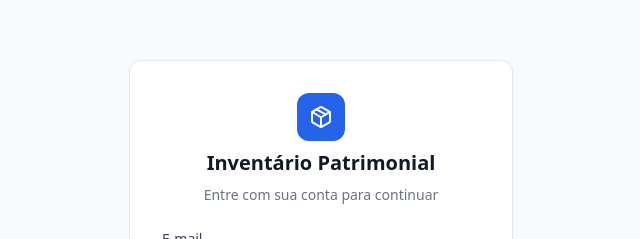
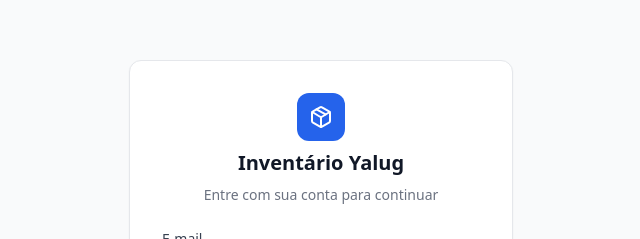
Before and after one commit to yalugagenda-hash/gestaofaxinas, a React (Vite) app: page /login in a window 1280 px wide. Shown: the part 143-382 px from the top of the page, without its empty margins (319-959 px from the left). Built offline with nearby package versions, Linux system fonts and the light colour scheme; no server answers.

Commit message:
Update Login.tsx

```diff
--- a/src/pages/Login.tsx
+++ b/src/pages/Login.tsx
@@ -28,7 +28,7 @@
           <div className="rounded-xl bg-brand-600 p-3 text-white">
             <Package size={24} />
           </div>
-          <h1 className="text-xl font-bold">Inventário Patrimonial</h1>
+          <h1 className="text-xl font-bold">Inventário Yalug</h1>
           <p className="text-sm text-gray-500">Entre com sua conta para continuar</p>
         </div>
 
```
